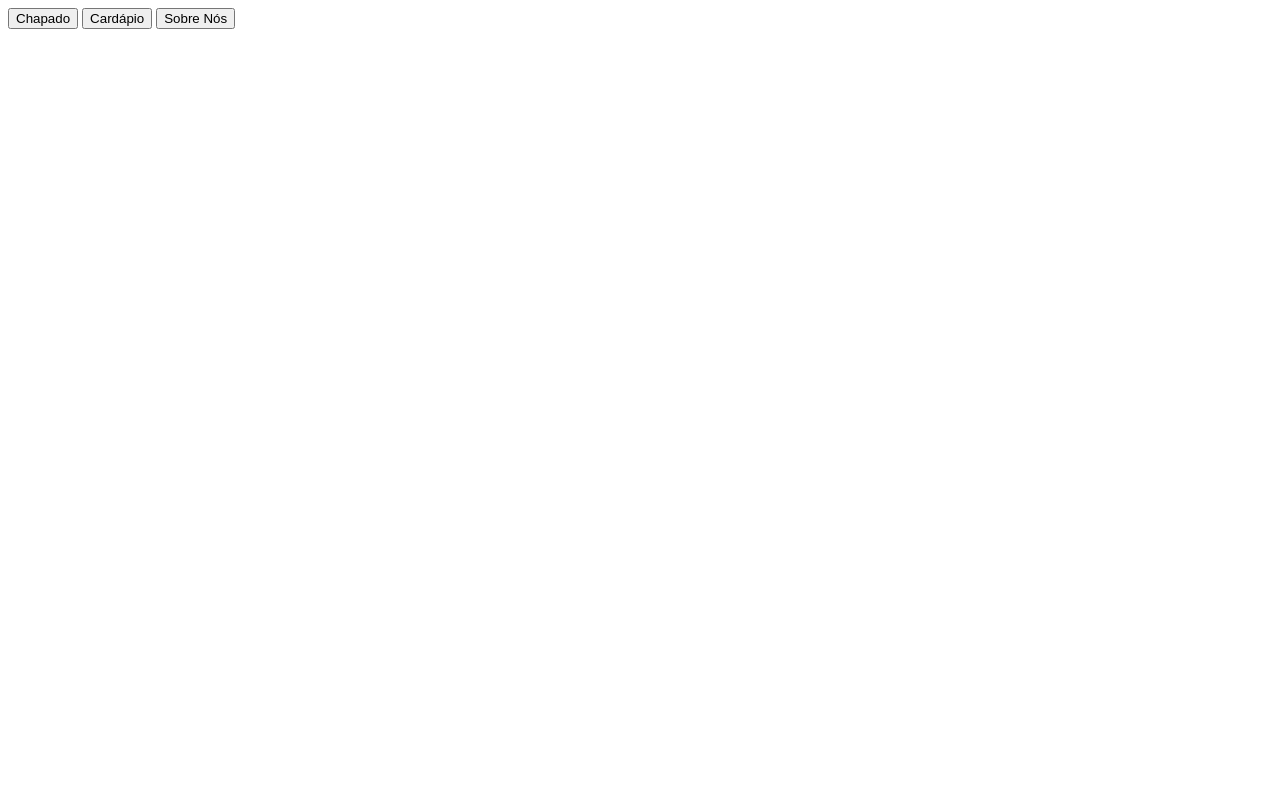
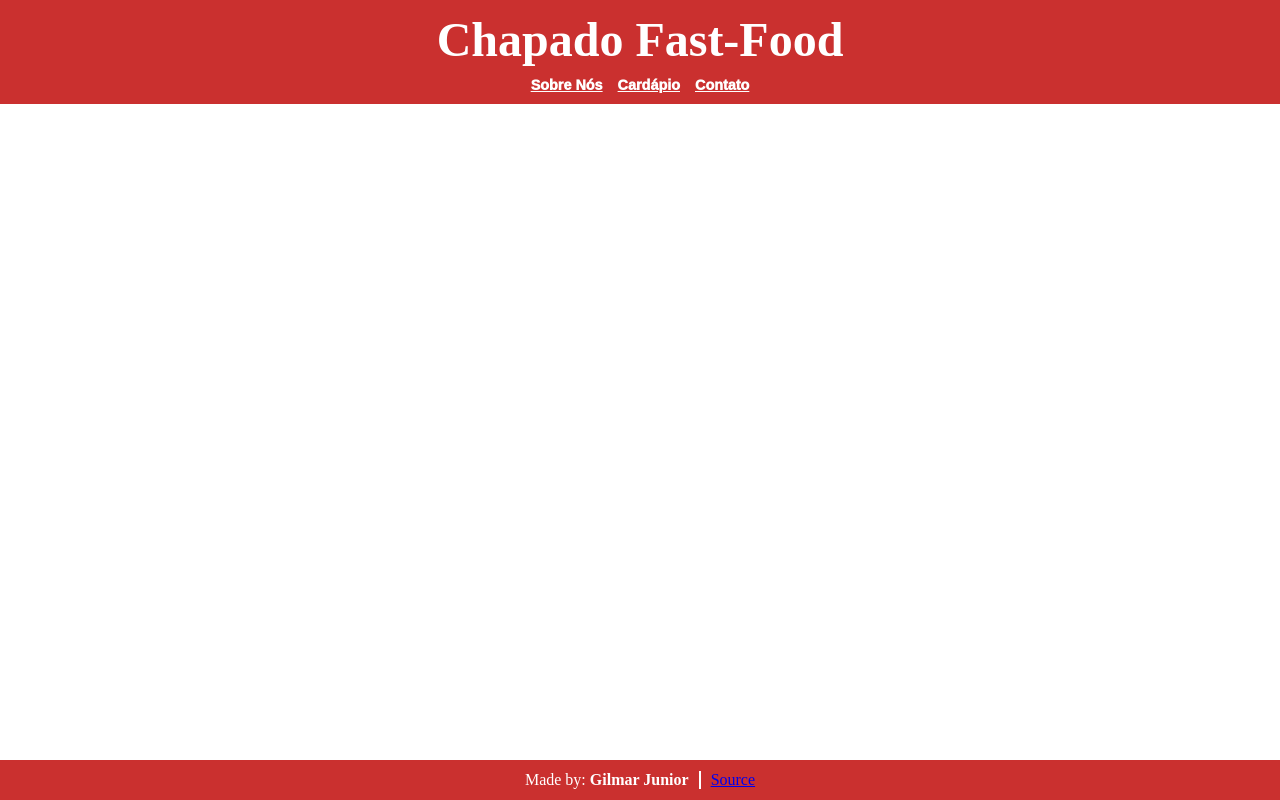
Before and after one commit to gilmarmourajr/restaurant-page, a website built with webpack: page src/template.html in a window 1280 px wide. Built offline with nearby package versions, Linux system fonts and the light colour scheme.

Commit message:
Add home section template

```diff
--- a/src/index.js
+++ b/src/index.js
@@ -1 +1 @@
-console.log("hello world!")
+import "./style.css";
--- /dev/null
+++ b/src/style.css
@@ -0,0 +1,119 @@
+* {
+    padding: 0;
+    margin: 0;
+    box-sizing: border-box;
+}
+
+:root {
+    --background-color-main: #CA302F;
+    --text-color-main: #FFFFFF;
+    --text-color-dark: #000000;
+    --padding-main: 0 80px;
+}
+
+body {
+    position: relative;
+    min-height: 100vh;
+}
+
+header {
+    background-color: var(--background-color-main);
+    color: var(--text-color-main);
+
+    display: flex;
+    align-items: center;
+    justify-content: center;
+    flex-direction: column;
+    gap: 10px;
+    padding: var(--padding-main);
+
+    height: 13vh;
+}
+
+header h1 {
+    font-size: 3em;
+}
+
+nav {
+    display: flex;
+    align-items: center;
+    justify-content: center;
+    gap: 15px;
+}
+
+nav button {
+    background-color: var(--background-color-main);
+    border: none;
+    color: var(--text-color-main);
+    font-weight: 1000;
+    transition: 0.2s;
+    text-decoration: underline;
+    font-size: .9em;
+}
+
+nav button:hover {
+    scale: 1.2;
+}
+
+.home {
+    padding: var(--padding-main);
+}
+
+.home h1 {
+    margin: 80px auto 50px auto;
+    text-align: center;
+    color: var(--background-color-main);
+}
+
+.home img {
+    width: auto;
+    height: 400px;
+    border-radius: 10px;
+    border: 3px solid var(--background-color-main);
+}
+
+.home > div {
+    display: flex;
+    justify-content: center;
+    align-items: center;
+    gap: 30px;
+}
+
+.home li {
+    list-style: none;
+    margin-bottom: 1em;
+    font-size: 1.5em;
+}
+
+.home div h2 {
+    margin-top: 0;
+    margin-bottom: 30px;
+    font-size: 2em;
+    color: var(--text-color-dark);
+}
+
+.home h2 {
+    text-align: center;
+    margin-top: 80px;
+    font-size: 1.8em;
+    color: var(--background-color-main);
+}
+
+footer {
+    background-color: var(--background-color-main);
+    color: var(--text-color-main);
+    display: flex;
+    align-items: center;
+    justify-content: center;
+    height: 5vh;
+
+    position: absolute;
+    width: 100%;
+    bottom: 0;
+}
+
+footer p {
+    border-right: 2px solid var(--text-color-main);
+    margin-right: 10px;
+    padding-right: 10px;
+}
--- a/src/template.html
+++ b/src/template.html
@@ -7,12 +7,37 @@
 </head>
 <body>
     <header>
+        <h1>Chapado Fast-Food</h1>
         <nav>
-            <button>Chapado</button>
-            <button>Cardápio</button>
-            <button>Sobre Nós</button>
+            <button class="btn">Sobre Nós</button>
+            <button class="btn">Cardápio</button>
+            <button class="btn">Contato</button>
         </nav>
     </header>
-    <div id="content"></div>
+    <div id="content">
+        <!-- <div class="home">
+            <h1>Porque devemos comer bem?</h1>
+            <div>
+                <img src="./imgs/chapadoadm.jpg" alt="">
+                <div>
+                    <h2>Aqui, no Chapado, sua dieta pode te dar:</h2>
+                    <ul>
+                        <li>Mais energia e disposição</li>
+                        <li>Melhora do humor</li>
+                        <li>Qualidade de sono</li>
+                        <li>Prevenção de doenças</li>
+                    </ul>
+                </div>
+            </div>
+            <h2>Venha conhecer nossas opções!</h2>
+        </div> -->
+        <div class="cardapio">
+
+        </div>
+    </div>
+    <footer>
+        <p>Made by: <strong>Gilmar Junior</strong></p>
+        <a href="https://github.com/gilmarmourajr/restaurant-page">Source</a>
+    </footer>
 </body>
 </html>
```
Also changed, not shown: src/imgs/cavalo.jpg (added), src/imgs/chapadoadm.jpg (added), src/imgs/feijoada.jpg (added), src/imgs/milanesa-frango.jpg (added), src/imgs/panqueca.jpeg (added), src/imgs/parme_carne.jpg (added), src/imgs/yakisoba.jpeg (added).
